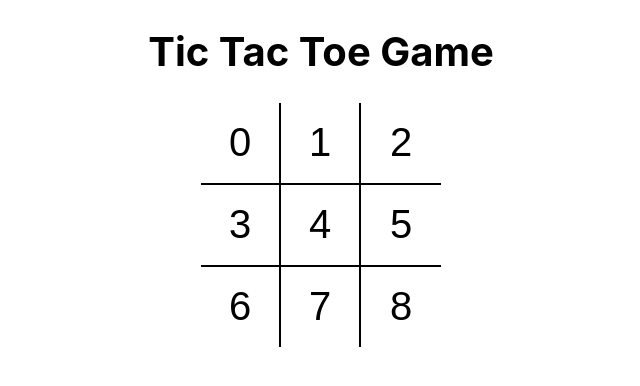
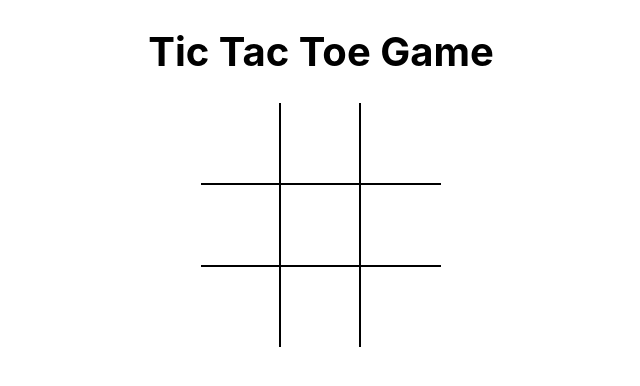
Before and after one commit to abhisheksharma1310/tictactoe-game-react-app, a React app: page / in a window 1280 px wide. Shown: the top 386 px of the page, without its empty margins (319-959 px from the left). Built offline with nearby package versions, Linux system fonts and the light colour scheme; the HTML template or start-up script is replaced by a standard one.

Commit message:
added board state and also react events

```diff
--- a/src/components/Board.jsx
+++ b/src/components/Board.jsx
@@ -1,26 +1,58 @@
-import React from 'react'
-import Square from './Square';
+import React from "react";
+import Square from "./Square";
+import { useState } from "react";
 
 const Board = () => {
+  const [boardState, setBoardState] = useState(Array(9).fill(null));
+  const [isXNext, setIsXNext] = useState(false);
+
+  const handleSquareClick = (position) => {
+
+    if(boardState[position]){
+      return;
+    }
+
+    setBoardState((prev) => {
+      return prev.map((square, pos) => {
+        if(pos === position) {
+          return isXNext ? 'X' : '0';
+        }
+        return square;
+      });
+    });
+    setIsXNext((prev) => !prev);
+  };
+
+  const renderSquare = (position) => {
+    return (
+      <Square
+        value={boardState[position]}
+        onClick={() => {
+          handleSquareClick(position);
+        }}
+      />
+    );
+  };
+
   return (
-    <div className='board'>
-        <div className='board-row'>
-            <Square value={0} />
-            <Square value={1} />
-            <Square value={2} />
-        </div>
-        <div className='board-row'>
-            <Square value={3} />
-            <Square value={4} />
-            <Square value={5} />
-        </div>
-        <div className='board-row'>
-            <Square value={6} />
-            <Square value={7} />
-            <Square value={8} />
-        </div>
+    <div className="board">
+      <div className="board-row">
+        {renderSquare(0)}
+        {renderSquare(1)}
+        {renderSquare(2)}
+      </div>
+      <div className="board-row">
+        {renderSquare(3)}
+        {renderSquare(4)}
+        {renderSquare(5)}
+      </div>
+      <div className="board-row">
+        {renderSquare(6)}
+        {renderSquare(7)}
+        {renderSquare(8)}
+      </div>
     </div>
-  )
-}
+  );
+};
 
 export default Board;
--- a/src/components/Square.jsx
+++ b/src/components/Square.jsx
@@ -1,8 +1,8 @@
 import React from "react";
 
-const Square = ({ value }) => {
+const Square = ({ value, onClick }) => {
   return (
-    <button type="button" className="square">
+    <button type="button" className="square" onClick={onClick}>
       {value}
     </button>
   );
```
